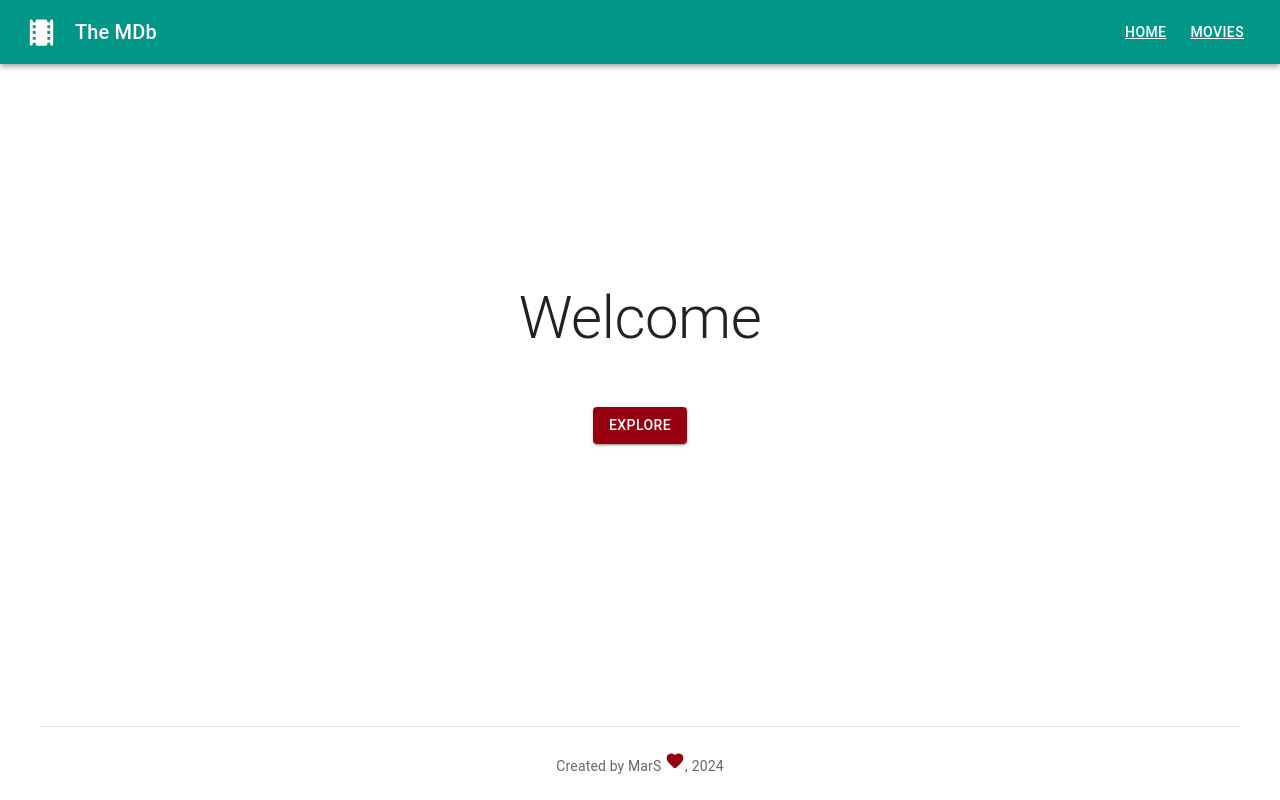
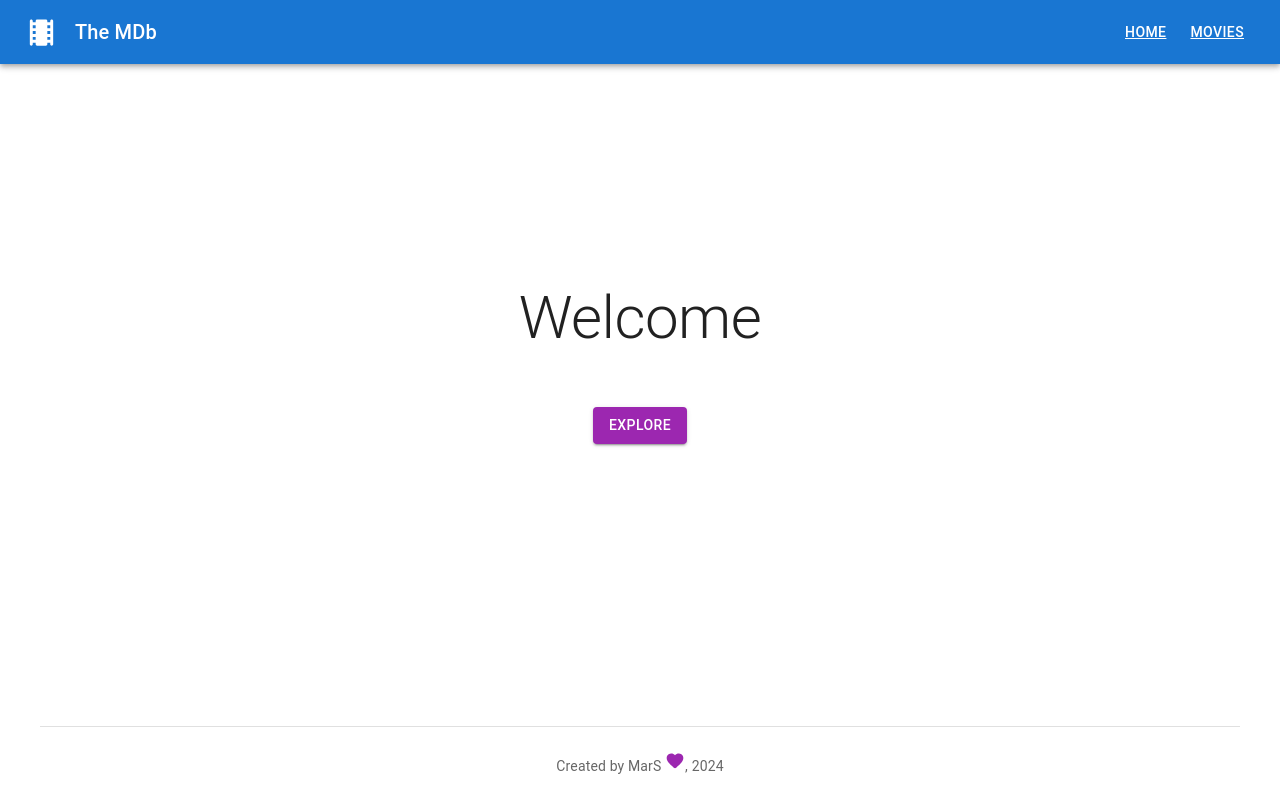
Before and after one commit to MarS-27/movies-app, a React (Vite) app: page / in a window 1280 px wide. Built offline with nearby package versions, Linux system fonts and the light colour scheme.

Commit message:
config theme color modes / added theme context

```diff
--- a/src/App.tsx
+++ b/src/App.tsx
@@ -1,21 +1,16 @@
-import { Box, CssBaseline, ThemeProvider, createTheme } from '@mui/material';
-import { teal } from '@mui/material/colors';
+import { Box, CssBaseline, ThemeProvider } from '@mui/material';
 import { Outlet } from 'react-router-dom';
 import { Header } from './components/layout/Header';
 import { Footer } from './components/layout/Footer';
-
-const defaultTheme = createTheme({
-  palette: {
-    primary: teal,
-    secondary: {
-      main: '#96000f',
-    },
-  },
-});
+import useColorTheme from './hooks/useColorTheme';
+import { ColorModeProvider } from './context/themeContext';
 
 const App = () => {
+  const { colorMode, theme } = useColorTheme();
+
   return (
-    <ThemeProvider theme={defaultTheme}>
+    <ColorModeProvider value={colorMode}>
+      <ThemeProvider theme={theme}>
         <CssBaseline />
         <Box
           sx={{
@@ -32,6 +27,7 @@ const App = () => {
           <Footer />
         </Box>
       </ThemeProvider>
+    </ColorModeProvider>
   );
 };
 
--- /dev/null
+++ b/src/context/themeContext.ts
@@ -0,0 +1,7 @@
+import { createContext } from 'react';
+
+const ColorModeContext = createContext({ toggleColorMode: () => {} });
+
+export const ColorModeProvider = ColorModeContext.Provider;
+
+export default ColorModeContext;
--- /dev/null
+++ b/src/hooks/useColorTheme.ts
@@ -0,0 +1,79 @@
+import { useState, useMemo } from 'react';
+import { createTheme } from '@mui/material/styles';
+import { type PaletteMode } from '@mui/material';
+import { type ThemeOptions } from '@mui/material/styles';
+
+const lightTheme: ThemeOptions = {
+  palette: {
+    mode: 'light',
+    primary: {
+      main: '#009688',
+      contrastText: '#ffffff',
+    },
+    secondary: {
+      main: '#f50057',
+    },
+    background: {
+      default: '#fafafa',
+      paper: '#eeeeee',
+    },
+    error: {
+      main: '#ce2d2d',
+    },
+    text: {
+      primary: '#212121',
+    },
+  },
+};
+
+const darkTheme: ThemeOptions = {
+  palette: {
+    mode: 'dark',
+    primary: {
+      main: '#1de9b6',
+      contrastText: '#ffffff',
+    },
+    secondary: {
+      main: '#f4511e',
+    },
+    background: {
+      default: '#212121',
+      paper: '#455a64',
+    },
+    error: {
+      main: '#ce2d2d',
+    },
+    text: {
+      primary: '#fafafa',
+    },
+    warning: {
+      main: '#ed6c02',
+    },
+  },
+};
+
+export default function useColorTheme() {
+  const [mode, setMode] = useState<PaletteMode>('light');
+
+  const colorMode = useMemo(
+    () => ({
+      toggleColorMode: () => {
+        setMode((prevMode) => (prevMode === 'light' ? 'dark' : 'light'));
+      },
+    }),
+    [],
+  );
+
+  const theme = useMemo(
+    () =>
+      createTheme({
+        palette: {
+          mode,
+          ...(mode === 'light' ? lightTheme : darkTheme),
+        },
+      }),
+    [mode],
+  );
+
+  return { colorMode, theme };
+}
```
Lines whose indentation alone changed are shown as unchanged.
